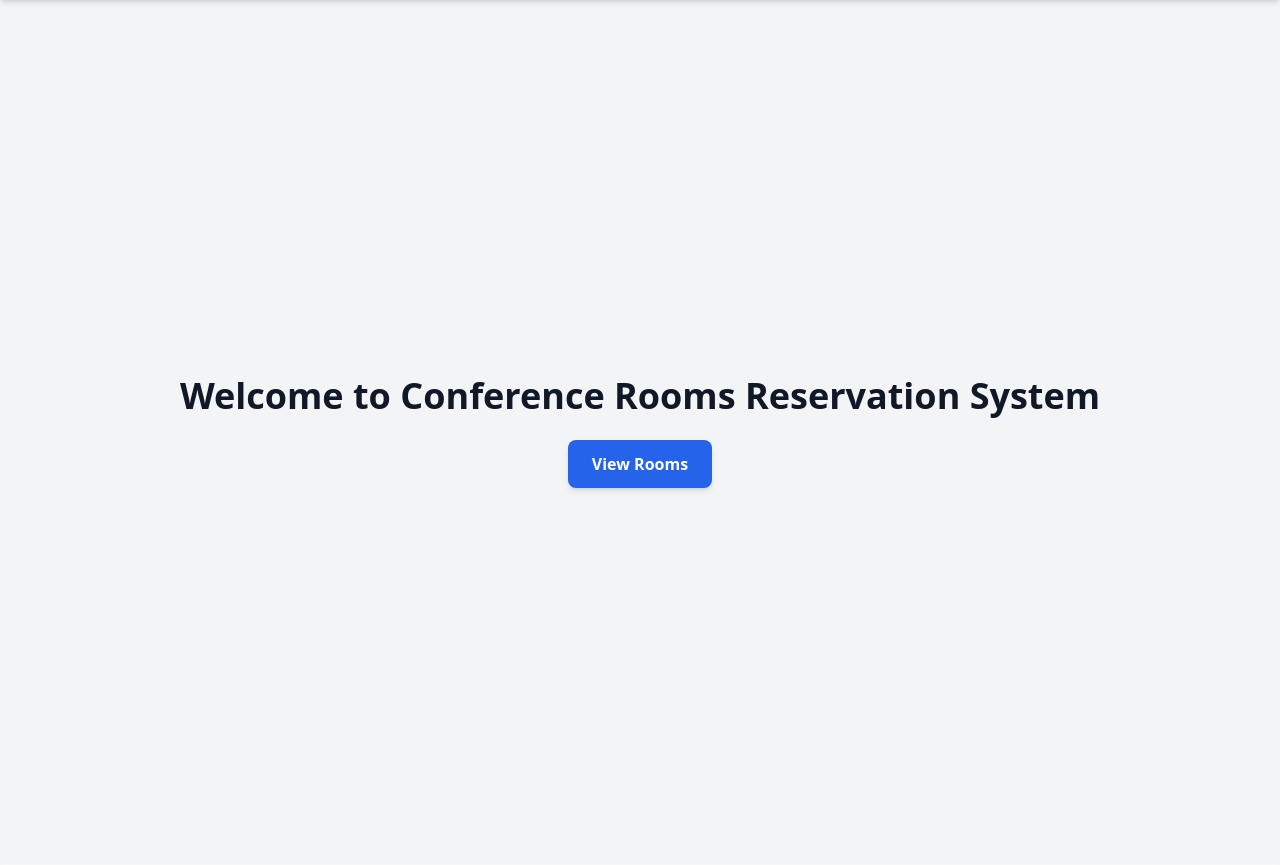
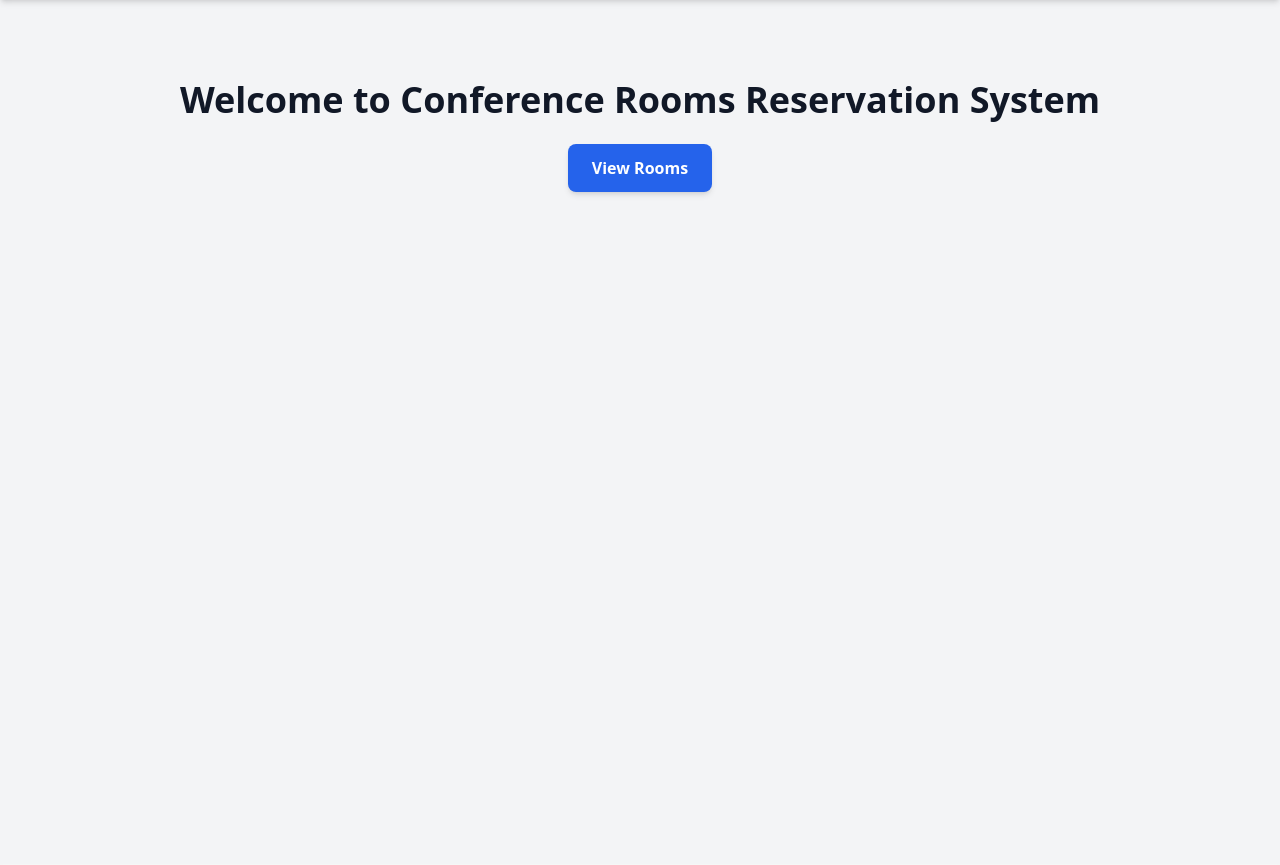
Before and after one commit to Anthonytariman24/te-whare-runanga-reservation-system, a Django app: page / in a window 1280 px wide. Shown: the part 64-929 px from the top of the page. Run offline with Django 5.2, Linux system fonts and the light colour scheme; some libraries are stand-ins or nearby versions.

Commit message:
Update home.html

```diff
--- a/templates/hotel/home.html
+++ b/templates/hotel/home.html
@@ -1,6 +1,6 @@
 {% extends 'base.html' %}
 {% block content %}
-<div class="min-h-screen flex flex-col items-center justify-center bg-gray-100 px-4 sm:px-6 lg:px-8">
+<div class="min-h-screen flex items-start justify-center bg-gray-100 py-12 px-4 sm:px-6 lg:px-8">
   <div class="text-center">
     <h1 class="text-4xl font-bold text-gray-900 mb-6">
       Welcome to Conference Rooms Reservation System
```
